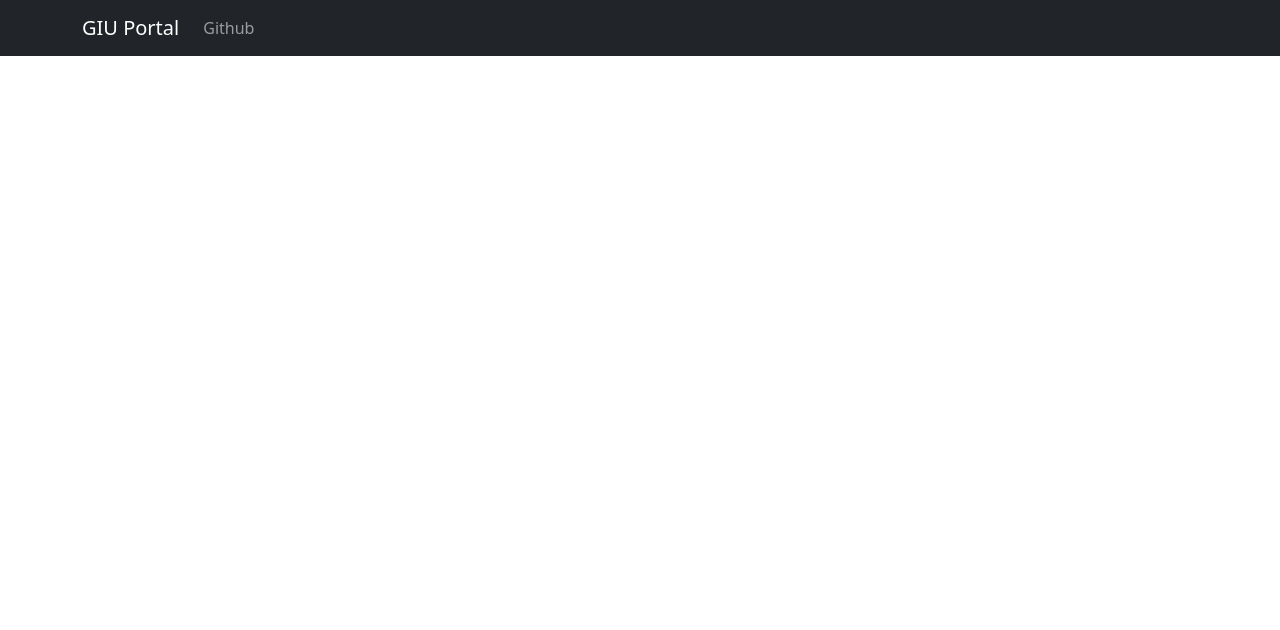
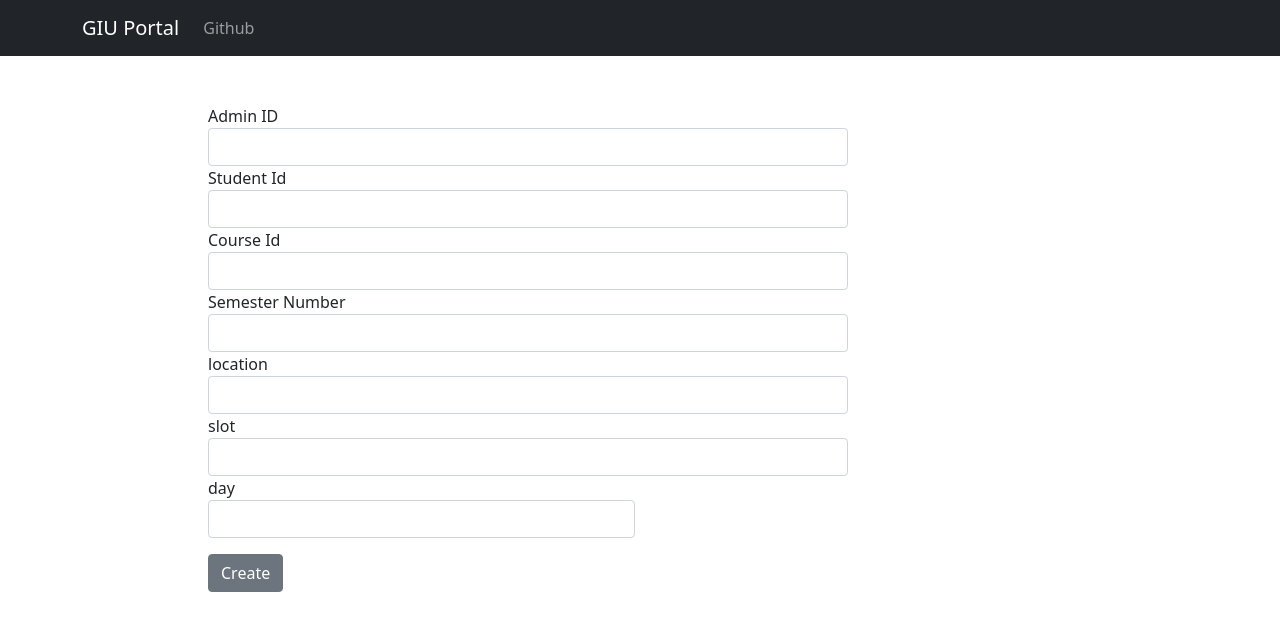
Before and after one commit to SohilaArafa/GIU-Portal, a React (Create React App) app in the folder client/: page /create-schedule in a window 1280 px wide. Shown: the top 630 px of the page. Built offline with nearby package versions, Linux system fonts and the light colour scheme.

Commit message:
create schedule

```diff
--- a/client/src/App.js
+++ b/client/src/App.js
@@ -8,6 +8,7 @@ import Student from './components/Student';
 import CourseGrades from './components/CourseGrades';
 import CourseDetails from './components/CourseDetails';
 import Apply from './components/Apply';
+import CreateSchedule from './components/CreateSchedule';
 
 import {
   BrowserRouter as Router,
@@ -34,7 +35,8 @@ function App() {
         <Route path="/course-grade/:SemesterNumber/:SID"><CourseGrades /></Route>
         <Route path="/course-details/:SemesterNumber/:CourseMajor/:SID"><CourseDetails /></Route>
         <Route path="/upload-grade/:CourseID/:SID"><UploadGrades /></Route>
-        <Route path="/student-apply"><Apply /></Route>
+        <Route path="/apply"><Apply /></Route>
+        <Route path="/create-schedule"><CreateSchedule /></Route>
       </Switch>
     </Router>
 );
--- /dev/null
+++ b/client/src/components/CreateSchedule.js
@@ -0,0 +1,101 @@
+import React, { Component } from 'react';
+import { Col, Row, Button, Form, FormGroup, Label, Input } from 'reactstrap';
+
+class CreateSchedule extends Component {
+
+    state = {
+        AdminID: null,
+        SID: null,
+        CourseID: null,
+        SemseterNumber: null,
+        Location: null,
+        Slot: null,
+        Day: null
+    }
+
+    updateState (key, value) {
+        const state = this.state
+        this.setState({ ...state, [key]: value })
+
+    }
+
+    saveToDb () {
+
+        fetch('http://localhost:5000/api/viewClassStudents/schedule', {
+            method: 'POST',
+            headers: { 'Content-Type': 'application/json' },
+            body: JSON.stringify(this.state)
+        })
+        .then(res => res.json())
+        .then(res => {
+
+            if (res.error)  {
+                alert(res.error.message)
+                return
+            }
+
+            return alert(res.success)
+
+        }) .catch(e => console.log(e))
+
+    }
+
+
+    render () {
+            return (
+                <Form>
+                <Row form>
+                    <Col md={6}>
+                    <FormGroup>
+                        <Label style={{ marginLeft: '13em' }} for="Admin ID">Admin ID</Label>
+                        <Input style={{ marginLeft: '13em' }} value={this.state.AdminID} onChange={e => this.updateState('AdminID', e.target.value)} maxLength="30%" type="text" name="Admin Name" id="AdminID"  />
+                    </FormGroup>
+                    </Col>
+                    <Col md={6}>
+                    <FormGroup>
+                        <Label style={{ marginLeft: '13em' }} for="Student Id ">Student Id</Label>
+                        <Input style={{ marginLeft: '13em' }} value={this.state.SID} onChange={e => this.updateState('SID', e.target.value)} maxLength="30%" type="text" name="Student Id" id="SID" />
+                    </FormGroup>
+                    </Col>
+                </Row>
+                <Row form>
+                    <Col md={6}>
+                        <FormGroup>
+                            <Label style={{ marginLeft: '13em' }} for="Course Id"> Course Id </Label>
+                            <Input style={{ marginLeft: '13em' }} value={this.state.CourseID} onChange={e => this.updateState('CourseID', e.target.value)} maxLength="30%" type="text" name="Course Id" id="CourseID"/>
+                        </FormGroup>
+                        <FormGroup>
+                            <Label style={{ marginLeft: '13em' }} for="Semester Number">Semester Number</Label>
+                            <Input style={{ marginLeft: '13em' }}  value={this.state.SemesterNumber} onChange={e => this.updateState('SemesterNumber', e.target.value)} maxLength="30%" type="text" name="Semester Number" id="SmesterNumber"/>
+                        </FormGroup>
+                    </Col>
+                </Row>
+                <Row form>
+                    <Col md={6}>
+                    <FormGroup>
+                        <Label style={{ marginLeft: '13em' }} for="location">location</Label>
+                        <Input style={{ marginLeft: '13em' }} value={this.state.Location} onChange={e => this.updateState('Location', e.target.value)} maxLength="30%" type="text" name="location" id="Location"/>
+                    </FormGroup>
+                    </Col>
+                    <Col md={6}>
+                    <FormGroup>
+                        <Label style={{ marginLeft: '13em' }} for="slot">slot</Label>
+                        <Input style={{ marginLeft: '13em' }} value={this.state.Slot} onChange={e => this.updateState('Slot', e.target.value)} type="text" name="slot" id="Slot">
+                        </Input>
+                    </FormGroup>
+                    </Col>
+                    <Col md={4}>
+                    <FormGroup>
+                        <Label style={{ marginLeft: '13em' }} for="day">day</Label>
+                        <Input style={{ marginLeft: '13em' }} value={this.state.Day} onChange={e => this.updateState('Day', e.target.value)} type="text" name="day" id="Day"/>
+                    </FormGroup>
+                    </Col>
+
+                </Row>
+                    <p></p>
+                    <Button style={{ marginLeft: '13em' }} onClick={() => this.saveToDb()} >  Create </Button>
+                </Form>
+                );
+    }
+}
+export default CreateSchedule;
```
Also changed, not shown: client/src/components/ViewSchedule.js (added, +88 -0 lines), 2 other files (tests, documents, lock files or other folders).
